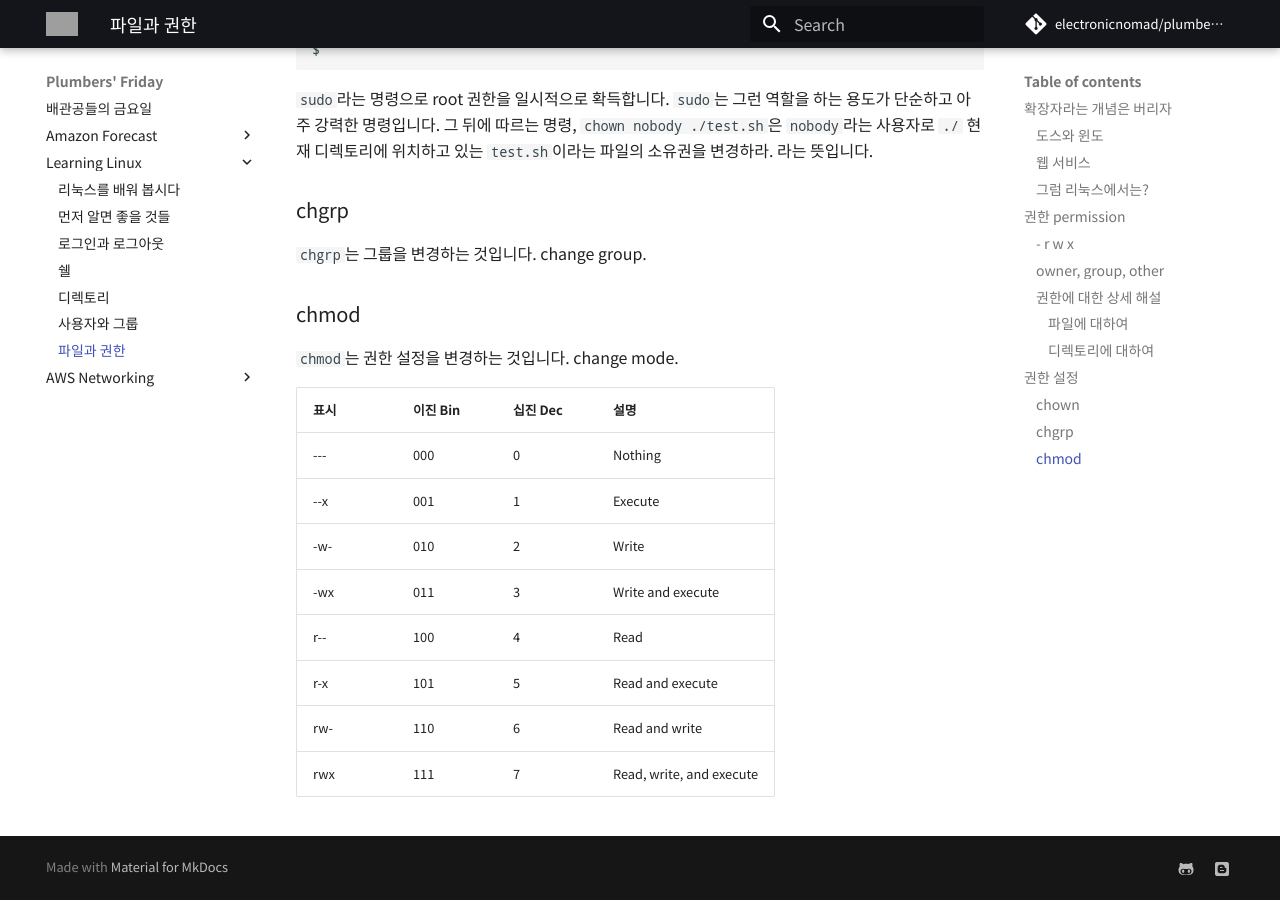
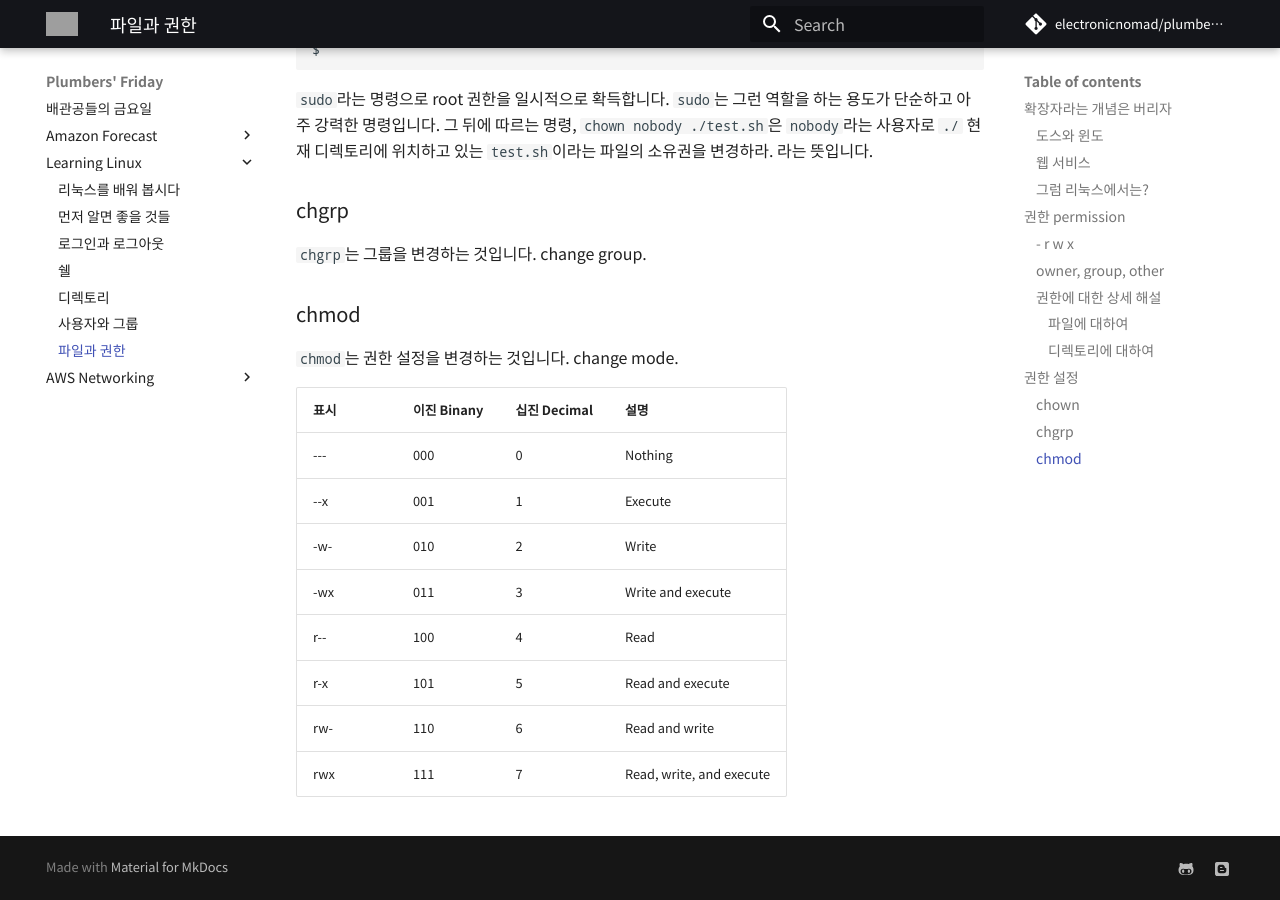
Before and after one commit to electronicnomad/plumbers-friday, an MkDocs documentation site: the page built from docs/linux/file-and-permissions.md, in a window 1280 px wide and 900 px high, scrolled down 3377 px. Built offline with MkDocs 1.6.1 and Material for MkDocs 9.7.7, drawn with Linux system fonts in a browser that asks for light colours; some web fonts are replaced; comment, search, counter and statistics services are not loaded; grey boxes are pictures that could not be loaded.

Commit message:
Update file-and-permissions.md

````diff
--- a/docs/linux/file-and-permissions.md
+++ b/docs/linux/file-and-permissions.md
@@ -112,6 +112,7 @@ $ ls -al ./test.sh
 -rwxr-xr-x 1 jhin jhin 111 Apr 23 20:24 ./test.sh
 $
 ```
+
 위 예시는 현재 디렉토리에 있는, `test.sh`이라는 파일을 `ls -al` 명령으로 조회한 것입니다.
 여기에서 3번째에 해당되는 것이 소유자, owner에 대한 표시입니다. `test.sh`이라는 파일은
 `jhin`이라는 사용자가 소유하고 있는 것이죠.
@@ -125,6 +126,7 @@ $ ls -al ./test.sh
 -rwxr-xr-x 1 nobody jhin 111 Apr 23 20:24 ./test.sh
 $
 ```
+
 `sudo`라는 명령으로 root 권한을 일시적으로 확득합니다. `sudo`는 그런 역할을 하는 용도가 단순하고 아주
 강력한 명령입니다. 그 뒤에 따르는 명령, `chown nobody ./test.sh`은 `nobody`라는 사용자로 `./` 현재
 디렉토리에 위치하고 있는 `test.sh`이라는 파일의 소유권을 변경하라. 라는 뜻입니다.
@@ -137,7 +139,7 @@ $
 
 `chmod`는 권한 설정을 변경하는 것입니다. change mode.
 
-| 표시 | 이진 Bin | 십진 Dec | 설명
+| 표시 | 이진 Binany | 십진 Decimal | 설명
 |--|--|--|--|
 | --- | 000 | 0 | Nothing |
 | --x | 001 | 1 | Execute |
````
